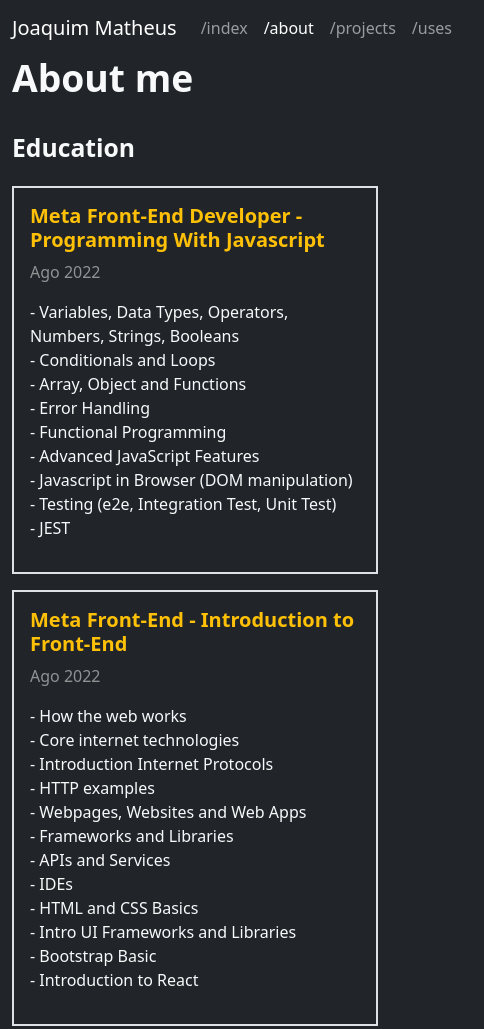
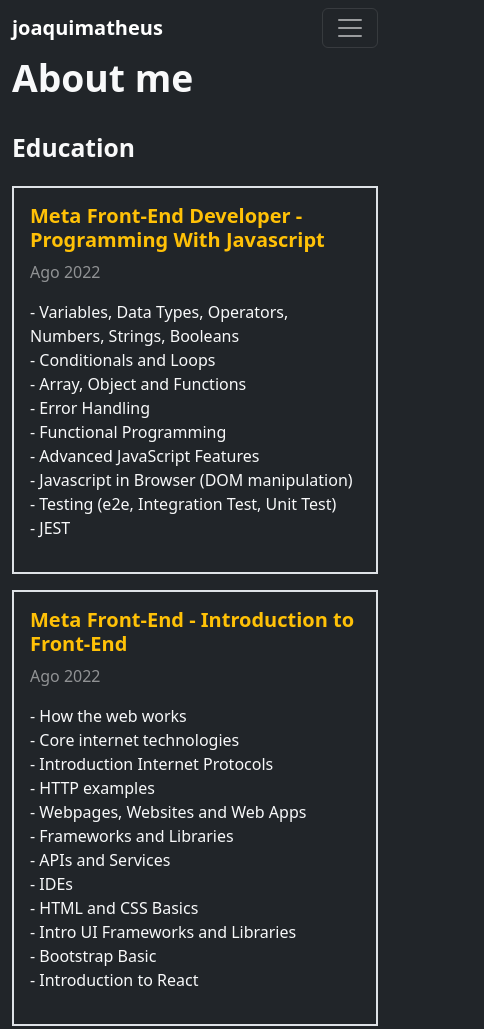
Before and after one commit to joaquimatheus/landpage_joaquimatheus, a website: page public/about.html in a window 390 px wide. Shown: the top 1029 px of the page, 484 px wide, since content can reach past the window. Drawn offline with nearby package versions, Linux system fonts and the light colour scheme.

Commit message:
Created toggler button to navbar mobile and make more responsible index

```diff
--- a/public/about.html
+++ b/public/about.html
@@ -27,19 +27,40 @@
     </head>
     <body class="bg-dark">
         <!-- navbar -->
-        <nav class="navbar navbar-expand navbar-dark bg-dark">
-            <div class="container">
-                <a class="navbar-brand" href="#"> Joaquim Matheus </a>
-                <div id="navbarNav">
+        <nav class="navbar navbar-expand-md navbar-dark bg-dark">
+            <div class="container-xxl">
+                <a class="navbar-brand" href="#">
+                    <span class="text-seconday fw-bold">
+                        joaquimatheus
+                    </span>
+                </a>
+                <!--toogle button for mobile nav -->
+
+                <button
+                    class="navbar-toggler"
+                    type="button"
+                    data-bs-toggle="collapse"
+                    data-bs-target="#navbarNav"
+                    aria-controls="navbarNav"
+                    aria-expanded="false"
+                    aria-label="Toggle navigation"
+                >
+                    <span class="navbar-toggler-icon"></span>
+                </button>
+
+                <div
+                    class="collapse navbar-collapse justify-content-end"
+                    id="navbarNav"
+                >
                     <ul class="navbar-nav me-2 pe-3">
                         <li class="nav-item">
-                            <a class="nav-link" href="/">/index</a>
+                            <a class="nav-link" href="/index">/index</a>
                         </li>
                         <li class="nav-item">
                             <a class="nav-link active" href="#">/about</a>
                         </li>
                         <li class="nav-item">
-                            <a class="nav-link" href="#">/projects</a>
+                            <a class="nav-link" href="/projects">/projects</a>
                         </li>
                         <li class="nav-item">
                             <a class="nav-link" href="#">/uses</a>
```
Also changed, not shown: public/index.html (+37 -9 lines).
